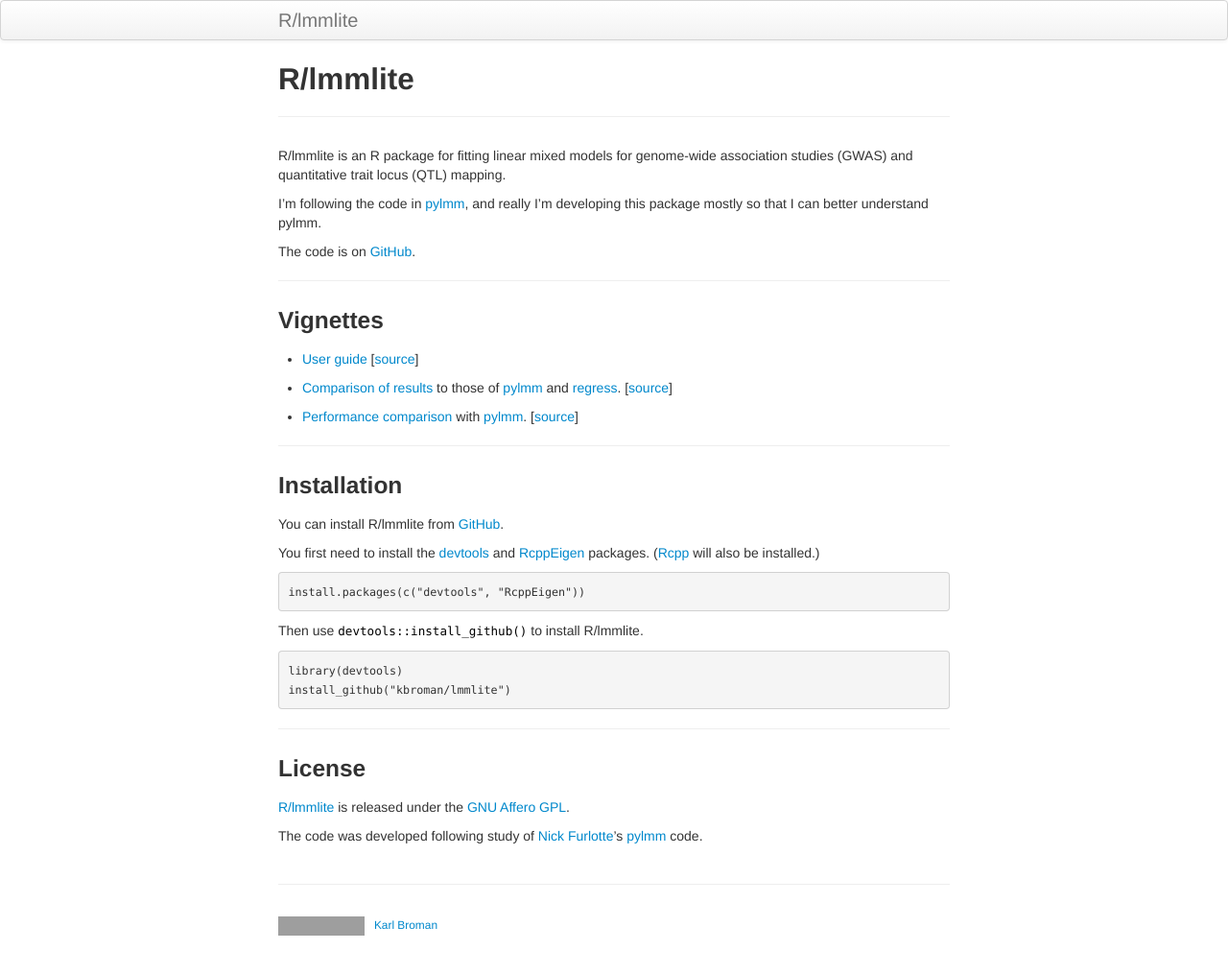
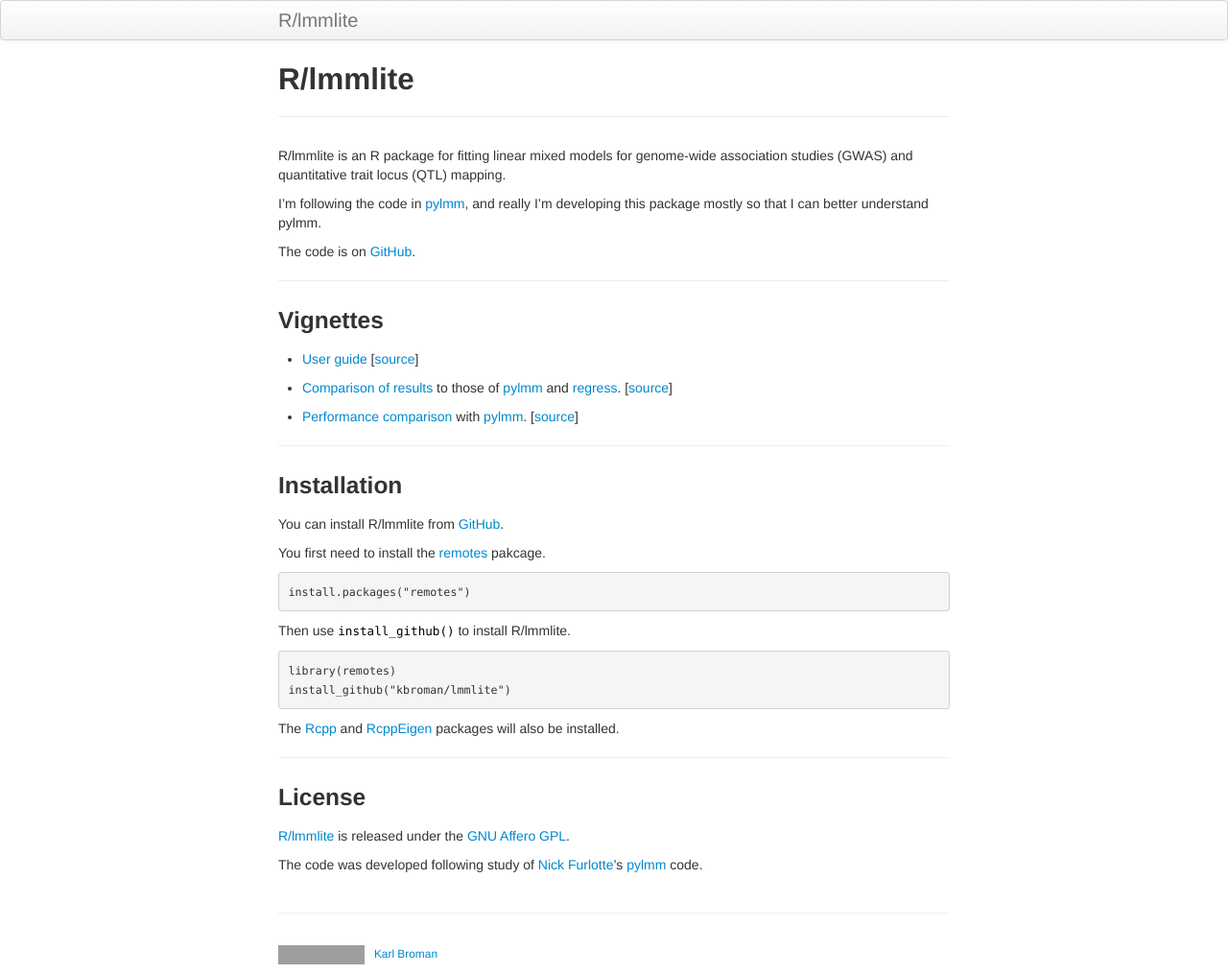
Before and after one commit to kbroman/lmmlite, a Jekyll site: the page built from index.md, in a window 1280 px wide. Shown: the whole page at 96% size. Built offline with Jekyll 4.4.1, drawn with Linux system fonts in a browser that asks for light colours; before the commit the page ends 985 px from its top, so only the background shows below that; grey boxes are pictures that could not be loaded.

Commit message:
Update README and index.md, mostly re installation instructions

```diff
--- a/index.md
+++ b/index.md
@@ -37,16 +37,18 @@ You can install R/lmmlite from
 [GitHub](https://github.com/kbroman/lmmlite).
 
 You first need to install the
-[devtools](https://github.com/hadley/devtools)
-and [RcppEigen](https://github.com/RcppCore/RcppEigen) packages.
-([Rcpp](https://github.com/RcppCore/Rcpp) will also be installed.)
+[remotes](https://remotes.r-lib.org) pakcage.
 
-    install.packages(c("devtools", "RcppEigen"))
+    install.packages("remotes")
 
-Then use `devtools::install_github()` to install R/lmmlite.
+Then use `install_github()` to install R/lmmlite.
 
-    library(devtools)
+    library(remotes)
     install_github("kbroman/lmmlite")
+
+The [Rcpp](https://github.com/RcppCore/Rcpp) and
+[RcppEigen](https://github.com/RcppCore/RcppEigen) packages
+will also be installed.
 
 ---
 
```
Also changed, not shown: README.md.
